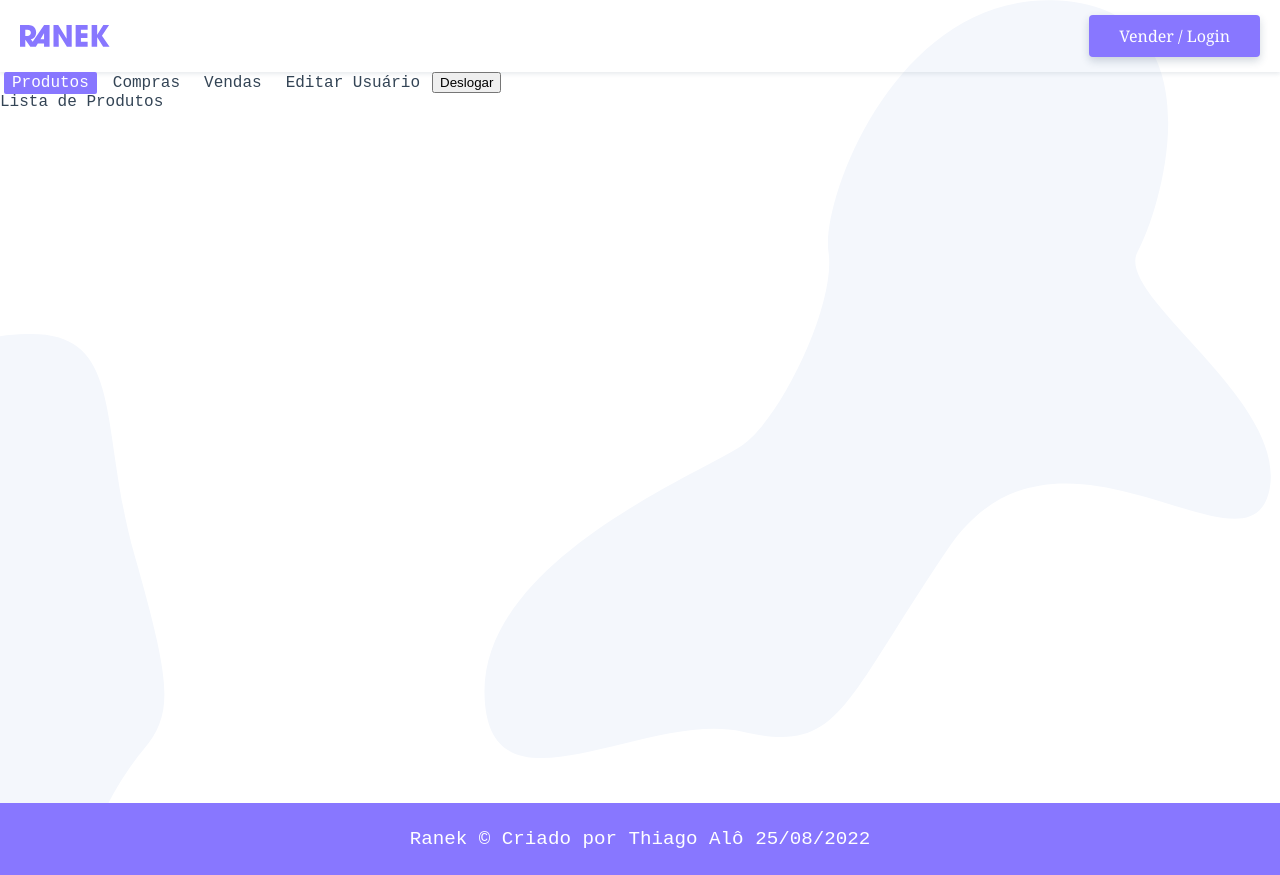
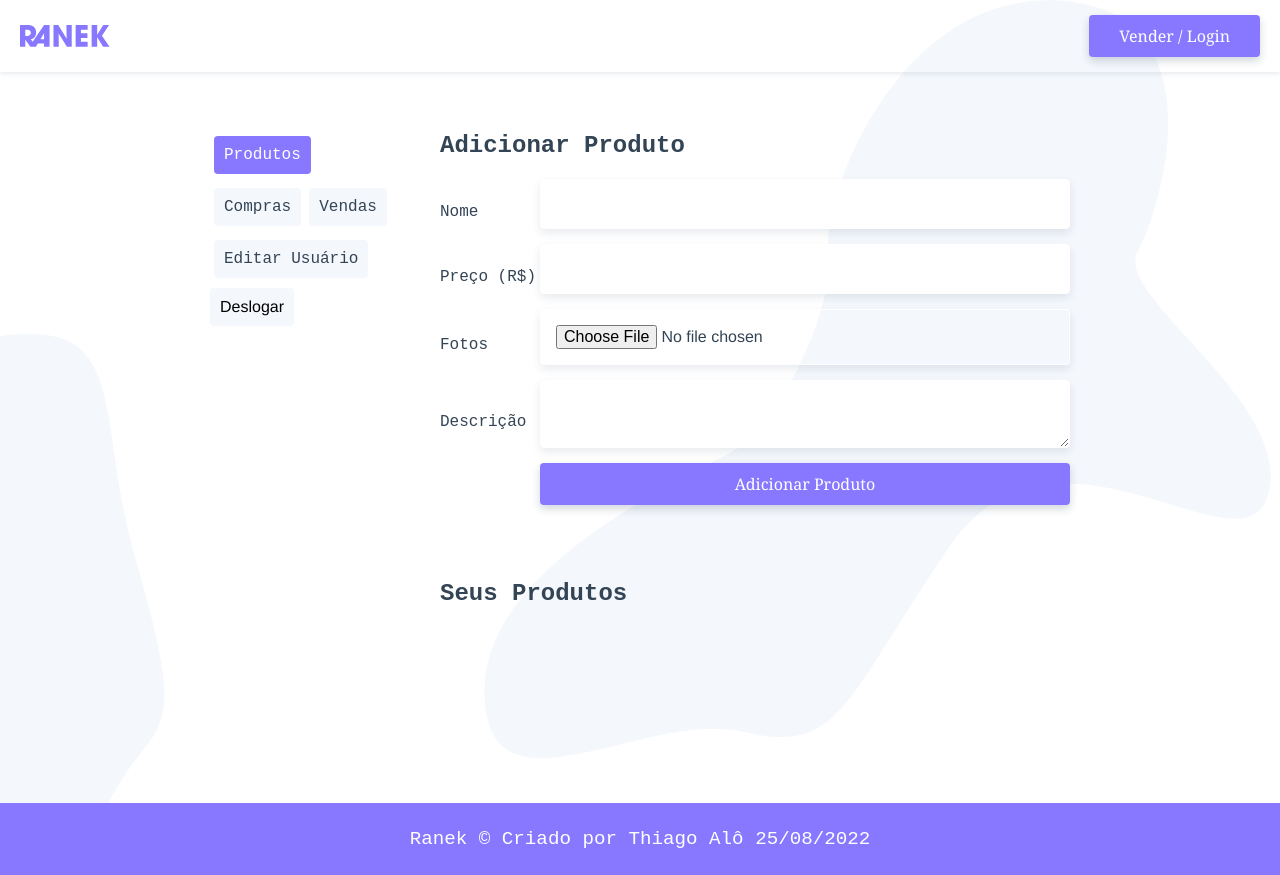
Before and after one commit to Thiago-Alo/Ranek---Vue-Vuex-Vue-Router, a Vue app in the folder ranek/: page /usuario in a window 1280 px wide. Built offline with nearby package versions, Linux system fonts and the light colour scheme.

Commit message:
add produtos, deletar produtos

```diff
--- /dev/null
+++ b/ranek/src/components/ProdutoItem.vue
@@ -0,0 +1,42 @@
+<template>
+    <div class="produto" v-if="produto">
+      <router-link class="produto-img" :to="{name: 'produto', params: {id: produto.id}}">
+        <img v-if="produto.fotos" :src="produto.fotos[0].src" :alt="produto.fotos[0].titulo">
+        <p>Ver Produto</p>
+      </router-link>
+      <div class="info">
+        <p class="preco">{{produto.preco | numeroPreco}}</p>
+        <h2 class="titulo">{{produto.nome}}</h2>
+        <!-- O SLOT renderiza o que for passado no PAI dentro da TAG <ProdutoItem -->
+        <slot></slot>
+      </div>
+    </div>
+  </template>
+
+  <script>
+  export default {
+    name: "ProdutoItem",
+    //NO PROPS diz a informação que será enviada ao PAI
+    props: ["produto"]
+  };
+  </script>
+
+  <style scoped>
+    .produto {
+      display: grid;
+      grid-template-columns: minmax(100px, 200px) 1fr;
+      grid-gap: 20px;
+      margin-bottom: 40px;
+      position: relative;
+    }
+
+    .info {
+      align-self: end;
+    }
+
+    .produto-img {
+      border-radius: 4px;
+      overflow: hidden;
+      height: 100px;
+    }
+    </style>
--- /dev/null
+++ b/ranek/src/components/ProdutosAdicionar.vue
@@ -0,0 +1,57 @@
+<template>
+  <form class="adicionar-produto">
+    <label for="nome">Nome</label>
+    <input id="nome" name="nome" type="text" v-model="produto.nome">
+    <label for="preco">Preço (R$)</label>
+    <input id="preco" name="preco" type="number" v-model="produto.preco">
+    <label for="fotos">Fotos</label>
+    <!-- Para fazer uplado com INPUT="FILE" usamos no vue REF="" -->
+    <input id="fotos" name="fotos" type="file" ref="fotos">
+    <label for="preco">Descrição</label>
+    <textarea id="preco" name="preco" v-model="produto.descricao"></textarea>
+    <!-- Ao CLICK execute @click.prevent="adicionarProduto" -->
+    <input class="btn" type="button" value="Adicionar Produto" @click.prevent="adicionarProduto">
+  </form>
+</template>
+
+<script>
+import { api } from '@/services';
+export default {
+  name: "ProdutoAdicionar",
+  data(){
+    return {
+      produto:{
+        nome: "",
+        preco: "",
+        descricao: "",
+        fotos: null
+      }
+    }
+  },
+  methods:{
+    //Ao adicionarProduto faz update na API
+    adicionarProduto() {
+      this.formatarProduto();
+      api.post("/produto", this.produto).then(() => {
+        this.$store.dispatch("getUsuarioProdutos");
+      });
+    },
+    formatarProduto() {
+      this.produto.usuario_id = this.$store.state.usuario.id;
+    },
+  }
+}
+</script>
+
+<style scoped>
+  .adicionar-produto {
+    display: grid;
+    grid-template-columns: 100px 1fr;
+    align-items: center;
+    margin-bottom: 60px;
+  }
+
+  .btn {
+    grid-column: 2;
+  }
+  </style>
--- a/ranek/src/components/ProdutosLista.vue
+++ b/ranek/src/components/ProdutosLista.vue
@@ -108,41 +108,48 @@
 </script>
 <!-- O SCOPED impede os stilos de vazarem para outros componentes -->
 <style scoped>
-.produtos-container{
+    .produtos-container {
       max-width: 1000px;
       margin: 0 auto;
     }
-.produtos{
-    display:grid;
+
+    .produtos {
+      display: grid;
       grid-template-columns: repeat(3, 1fr);
-    gap:30px;
-    margin:30px;
+      grid-gap: 30px;
+      margin: 30px;
     }
-.produto{
-    box-shadow:0 4px 8px rgba(30, 60, 90, 0.1);
-    padding:10px;
+
+    .produto {
+      box-shadow: 0 4px 8px rgba(30, 60, 90, 0.1);
+      padding: 10px;
       background: #fff;
       border-radius: 4px;
-    transition: all .5s;
+      transition: all 0.2s;
     }
-.produto:hover{
-    box-shadow:0 6px 12px rgba(30, 60, 90, 0.2);
+
+    .produto:hover {
+      box-shadow: 0 6px 12px rgba(30, 60, 90, 0.2);
       transform: scale(1.1);
       position: relative;
-    z-index:1;
+      z-index: 1;
     }
-.produto-img{
+
+    .produto img {
       border-radius: 4px;
-    margin-bottom:20px;
+      margin-bottom: 20px;
     }
-.titulo{
-    margin-bottom:10px;
+
+    .titulo {
+      margin-bottom: 10px;
     }
-.preco{
-    color:#e80;
+
+    .preco {
+      color: #e80;
       font-weight: bold;
     }
-.sem-resultados{
+
+    .sem-resultados {
       text-align: center;
     }
     </style>
--- a/ranek/src/services.js
+++ b/ranek/src/services.js
@@ -14,10 +14,15 @@
   get(endpoint) {
     return axiosInstance.get(endpoint);
   },
+  //eNVIA INFORMAÇÃO
   post(endpoint, body) {
     //O BODY tem de ser sempre um objeto, que no caso será o USUARIO
     //através da função criarUsuario() em store/index.js
     return axiosInstance.post(endpoint, body);
+  },
+  //deleta informação
+  delete(endpoint){
+    return axiosInstance.delete(endpoint)
   }
 };
 //Função usando AXIOS para passar o CEP digitado em UsuarioForm.vue para a API
--- a/ranek/src/store/index.js
+++ b/ranek/src/store/index.js
@@ -20,7 +20,8 @@
       bairro: "",
       cidade: "",
       estado: ""
-    }
+    },
+    usuario_produtos: null,
   },
   getters: {
   },
@@ -35,11 +36,29 @@
       //assim cada V-MODELs passados no UsuarioForm.vue, preenchera a propriedade passada no V-MODEL
       //No Object.assign({}, este objeto vazio seria uma resposta caso não conseguise encontrar o STATE.USUARIO
       state.usuario = Object.assign({}, state.usuario, payload);
-    }
+    },
+    //Faz update da lista de compras so usuario
+    UPDATE_USUARIO_PRODUTOS(state, payload){
+      state.usuario_produtos = payload;
+    },
+    //Adiciona novos itens a lista
+    ADD_USUARIO_PRODUTOS(state, payload){
+      //o UNSHIT() adiciona o item no inicio da lista e o PUSH() no final
+      state.usuario_produtos.unshit(payload);
+    },
   },
   //Action = methods
   // Actions enviar para o mutations e o mutations envia para o state
   actions: {
+    //Add produtos a lista usuario_produtos: null,
+    getUsuarioProdutos(context){
+      //Identifica o usuario através do ID na API
+      api.get(`/produto?usuario_id=${context.state.usuario.id}`)
+      .then(response => {
+        //Retorna um JSON.data, e executa a mutanção UPDATE_USUARIO_PRODUTOS
+        context.commit("UPDATE_USUARIO_PRODUTOS", response.data)
+      })
+    },
     //Método para fazer login através do usuario
     getUsuario(context, payload){
       //endereço do usuario
--- a/ranek/src/views/usuario/UsuarioProdutos.vue
+++ b/ranek/src/views/usuario/UsuarioProdutos.vue
@@ -1,10 +1,98 @@
 <template>
-  <p>Lista de Produtos</p>
+  <section>
+    <h2>Adicionar Produto</h2>
+    <ProdutosAdicionar/>
+    <h2>Seus Produtos</h2>
+    <!-- Transition no grupo dentro de transition-group
+    Se existir v-if="usuario_produtos", exibe isto
+    o tag="ul" diz que essa transition-group sera uma UL -->
+    <transition-group v-if="usuario_produtos" name="list" tag="ul">
+      <li v-for="(produto, index) in usuario_produtos" :key="index">
+        <!-- Faz o LOOP e passa para o componente PAI(UsuarioProdutos) apenas o :produto="produto" -->
+        <!-- este ProdutoItem está sendo renderizado no SLOT do filho ProdutoItem.vue -->
+        <ProdutoItem :produto="produto">
+          <p>{{produto.descricao}}</p>
+          <button class="deletar" @click="deletarProduto(produto.id)">Deletar</button>
+        </ProdutoItem>
+      </li>
+    </transition-group>
+  </section>
 </template>
 
 <script>
-export default {};
+
+import ProdutosAdicionar from '@/components/ProdutosAdicionar.vue';
+import {mapState, mapActions} from "vuex";
+import ProdutoItem from "../../components/ProdutoItem.vue";
+import { api } from '@/services.js'
+export default {
+    name: "UsuarioProdutos",
+    components: { ProdutosAdicionar, ProdutoItem },
+    computed:{
+      //faz o VUEX das variaveis no STATE em store/index.js e passamos os STATE que queremos utilizar
+      ...mapState(["login", "usuario", "usuario_produtos"]),
+    },
+    methods:{
+      //faz o VUEX das ACTIONS em store/index.js, e passamos as ACTIONS que queremos utilizar
+      ...mapActions(["getUsuarioProdutos"]),
+      //Methods para deletar produto
+      deletarProduto(id){
+        //Exibe um alerte de CONFIRM
+        const confirmar = window.confirm("Deseja remover este produto?");
+        //Se confirmar = true, continua
+        if(confirmar){
+          api.delete(`/produto/${id}`).then(() => {
+            this.getUsuarioProdutos();
+            //O catch faz o tratamento caso nao consiga fazer o delete
+          }).catch(error => {
+            console.log(error.response)
+          });
+        }
+      }
+
+    },
+    //Fica assistindo ao LOGIN e qualquer alteração executa this.getUsuarioProdutos();
+    //Tratamento de erro caso o login não esteja ativo antes do CREATED()
+    watch:{
+      login(){
+        this.getUsuarioProdutos();
+      }
+    },
+    created(){
+      //Se o login estiver ATIVO executa this.getUsuarioProdutos();
+      if(this.login){
+        this.getUsuarioProdutos();
+      }
+    }
+};
 </script>
 
-<style>
-</style>
+<style scoped>
+  h2 {
+    margin-bottom: 20px;
+  }
+
+  .list-enter,
+  .list-leave-to {
+    opacity: 0;
+    transform: translate3d(20px, 0, 0);
+  }
+
+  .list-enter-active,
+  .list-leave-active {
+    transition: all 0.3s;
+  }
+
+  .deletar {
+    position: absolute;
+    top: 0px;
+    right: 0px;
+    background: url("../../assets/remove.svg") no-repeat center center;
+    width: 24px;
+    height: 24px;
+    text-indent: -140px;
+    overflow: hidden;
+    cursor: pointer;
+    border: none;
+  }
+  </style>
--- a/ranek/src/views/usuario/UsuarioView.vue
+++ b/ranek/src/views/usuario/UsuarioView.vue
@@ -41,5 +41,45 @@
 };
 </script>
 
-<style>
-</style>
+<style scoped>
+  .usuario {
+    display: grid;
+    grid-template-columns: minmax(140px, 200px) 1fr;
+    max-width: 900px;
+    margin: 40px auto;
+    grid-gap: 30px;
+    padding: 20px;
+  }
+
+  @media screen and (max-width: 500px) {
+    .usuario {
+      grid-template-columns: 1fr;
+      margin: 0px auto;
+    }
+  }
+
+  .sidenav a,
+  .sidenav button {
+    padding: 10px;
+    display: block;
+    background: #f4f7fc;
+    margin-bottom: 10px;
+    border-radius: 4px;
+  }
+
+  .sidenav a.router-link-exact-active,
+  .sidenav a:hover,
+  .sidenav button:hover {
+    background: #87f;
+    color: #fff;
+  }
+
+  .sidenav button {
+    border: none;
+    width: 100%;
+    font-size: 1rem;
+    text-align: left;
+    font-family: "Avenir", Helvetica, Arial, sans-serif;
+    cursor: pointer;
+  }
+  </style>
```
Also changed, not shown: ranek/src/views/ProdutoSingle.vue (indentation only), 1 other file (tests, documents, lock files or other folders). Lines whose indentation alone changed are shown as unchanged.
